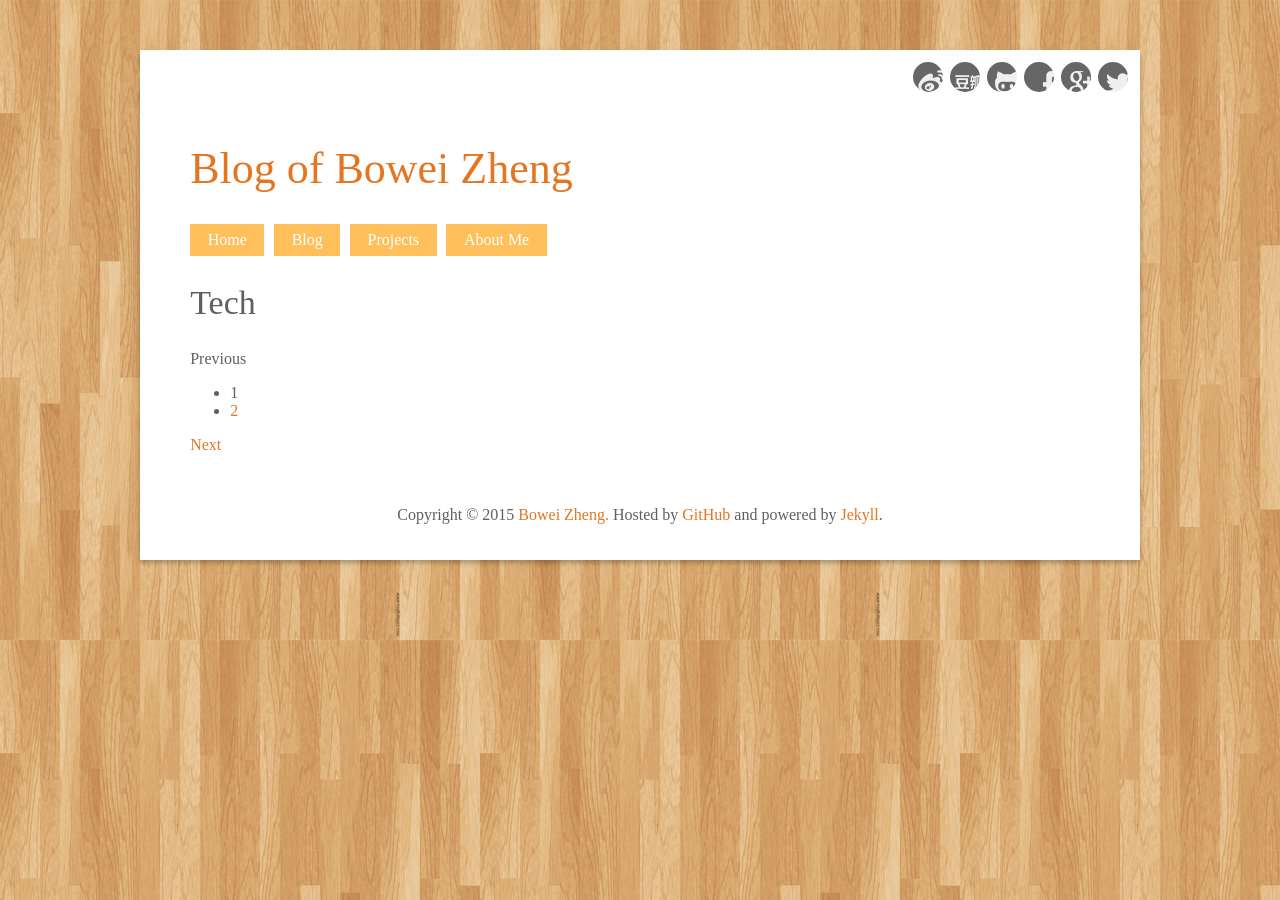
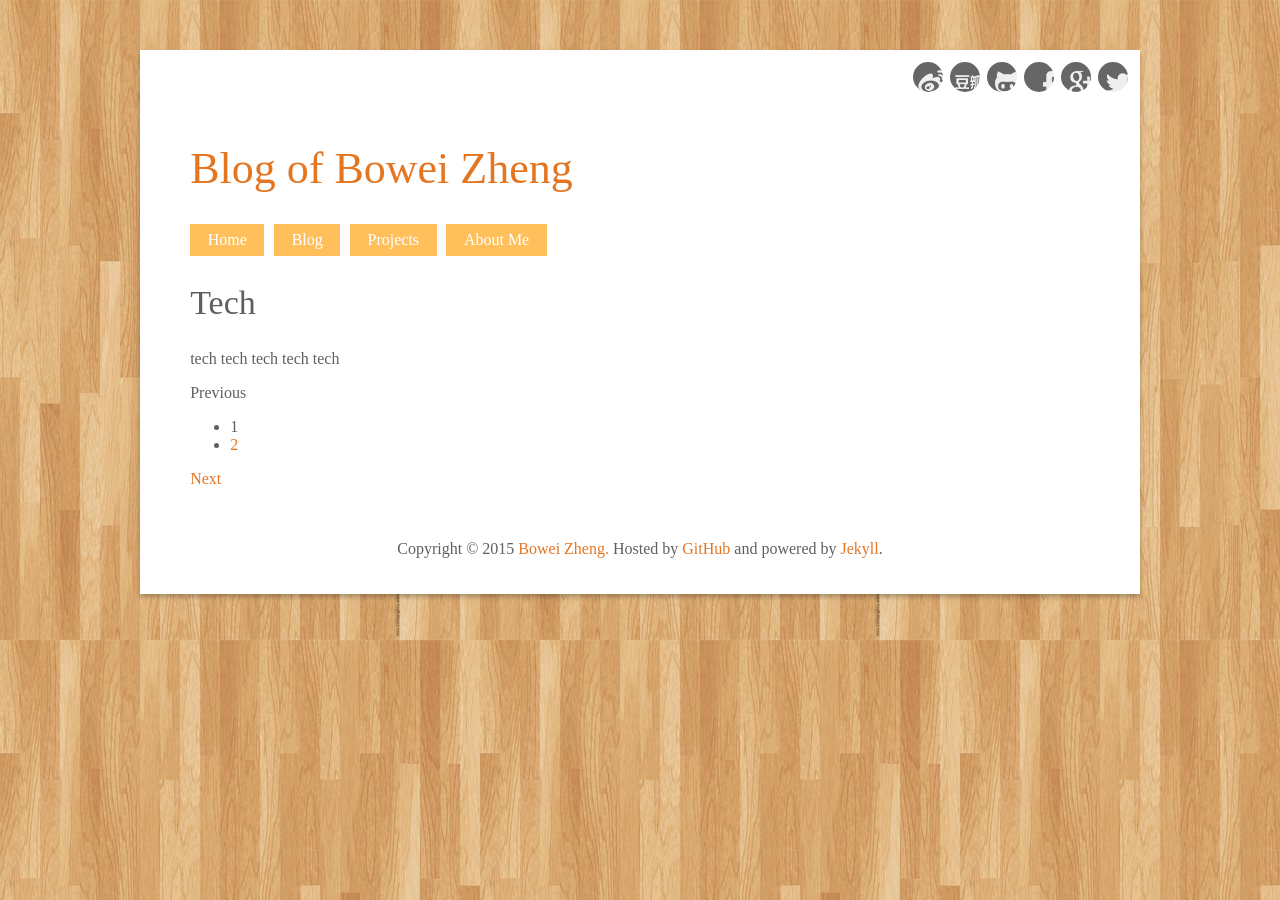
Before and after one commit to wynn719/blog, a Jekyll site: the page built from index.html, in a window 1280 px wide. Built offline with Jekyll 4.4.1, drawn with Linux system fonts in a browser that asks for light colours; the list of posts is cut into pages by our own code; comment, search, counter and statistics services are not loaded.

Commit message:
just for test

```diff
--- a/_layouts/home.html
+++ b/_layouts/home.html
@@ -5,6 +5,7 @@
         <h2>Tech</h2>
         <div class="recent-tech_posts">
           {% for post in paginator.posts %}
+            {{ post.categories }}
             {% if post.categories == 'tech' %}
               <article>
                 <header>
```
